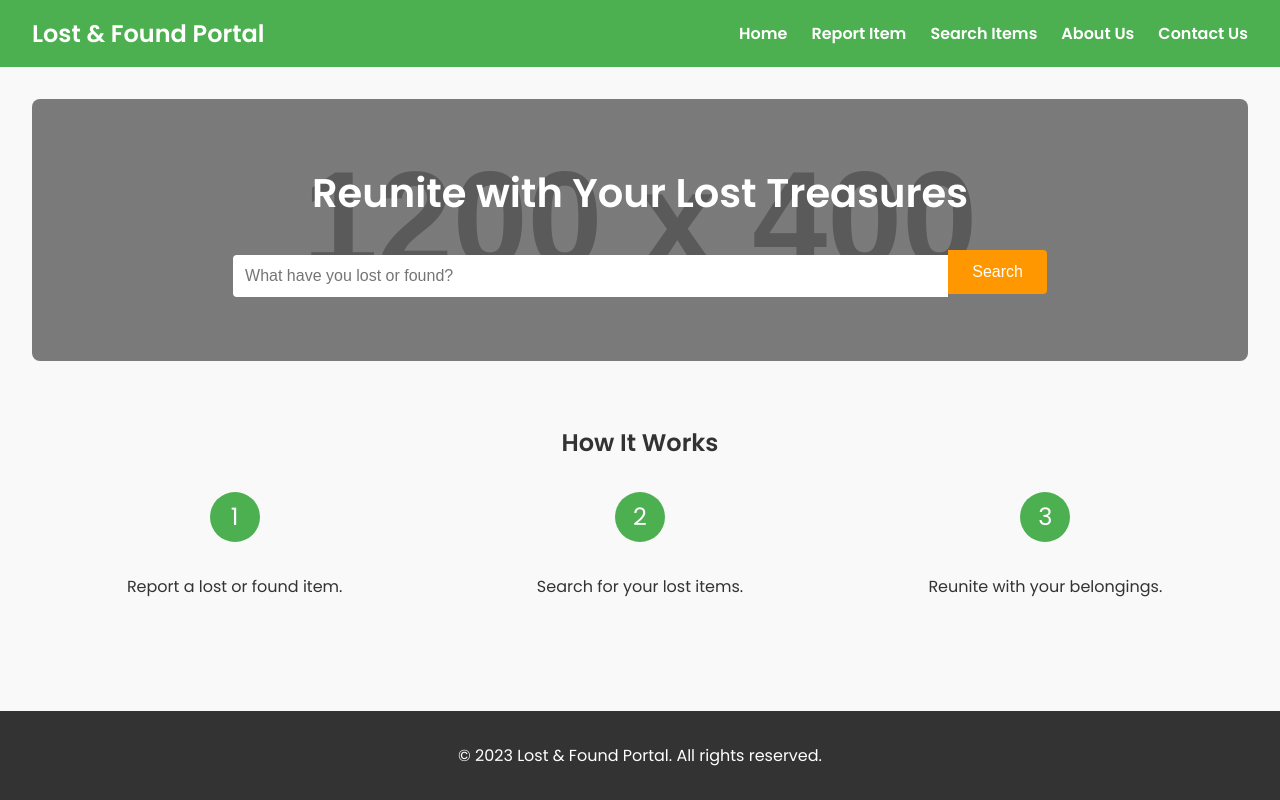
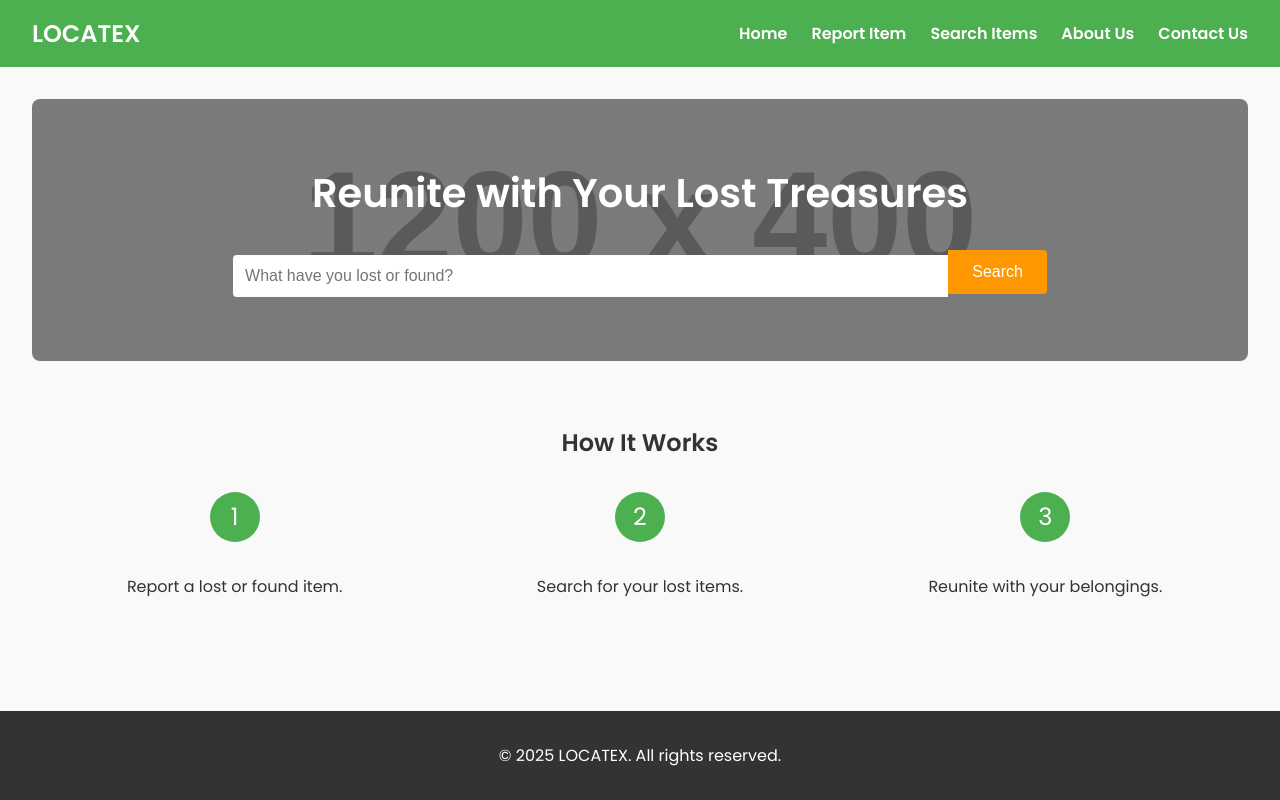
Before and after one commit to rohit007009/hackathon, a plain HTML site: page index1.html in a window 1280 px wide. Drawn offline with Linux system fonts and the light colour scheme; placeholder pictures from the web are drawn by us.

Commit message:
Update index1.html

```diff
--- a/index1.html
+++ b/index1.html
@@ -2,7 +2,7 @@
 <html lang="en">
 <head>
     <meta charset="UTF-8">
-    <title>Lost & Found Portal</title>
+    <title>LOCATEX</title>
     <meta name="viewport" content="width=device-width, initial-scale=1.0">
 
     <link rel="stylesheet" href="styles.css">
@@ -14,7 +14,7 @@
 
     <header>
         <div class="container">
-            <h1>Lost & Found Portal</h1>
+            <h1>LOCATEX</h1>
             <nav>
                 <ul>
                     <li><a href="#" id="homeLink">Home</a></li>
@@ -142,7 +142,7 @@
 
 
     <footer>
-        <p>&copy; 2023 Lost & Found Portal. All rights reserved.</p>
+        <p>&copy; 2025 LOCATEX. All rights reserved.</p>
     </footer>
 
 
```
